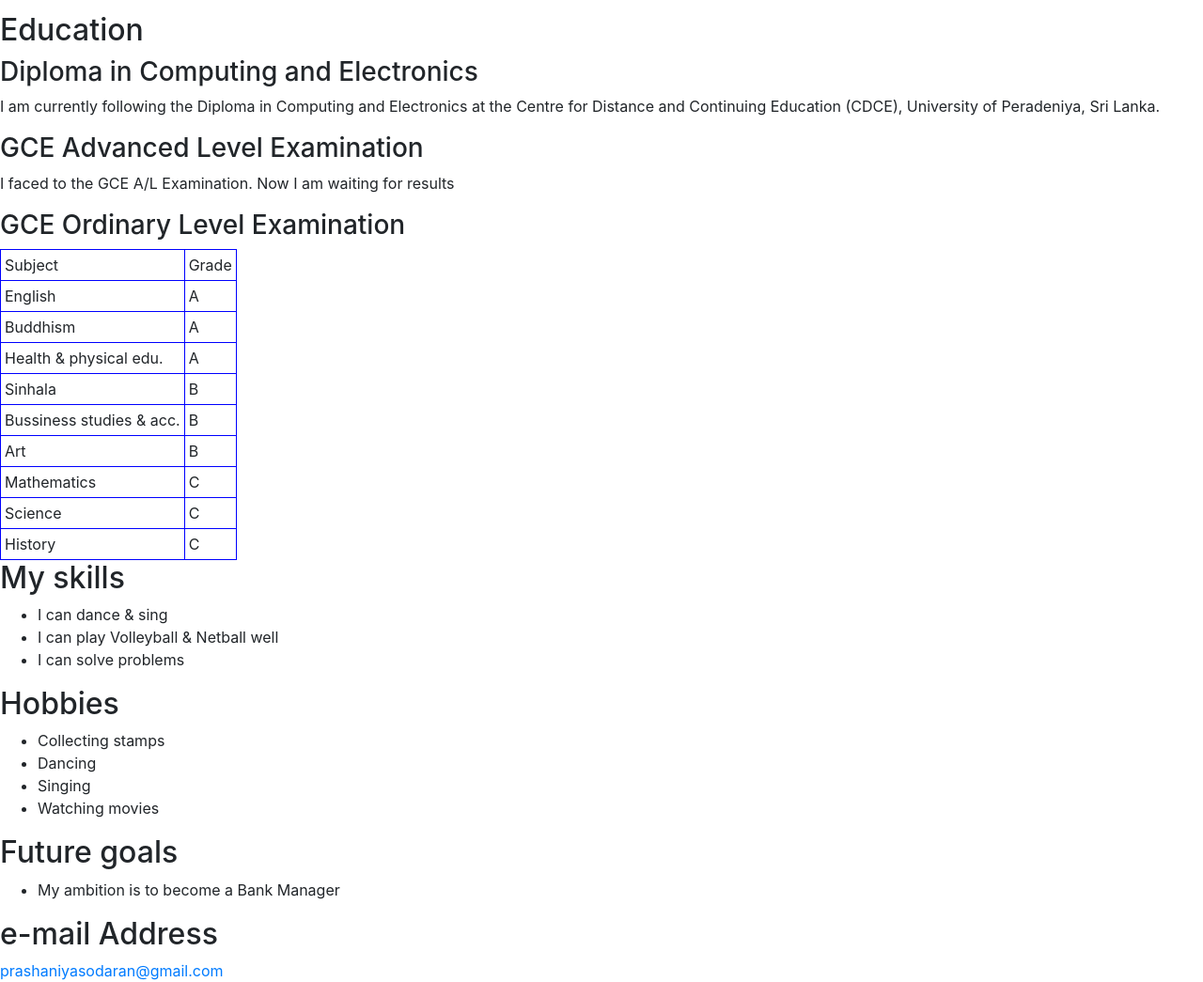
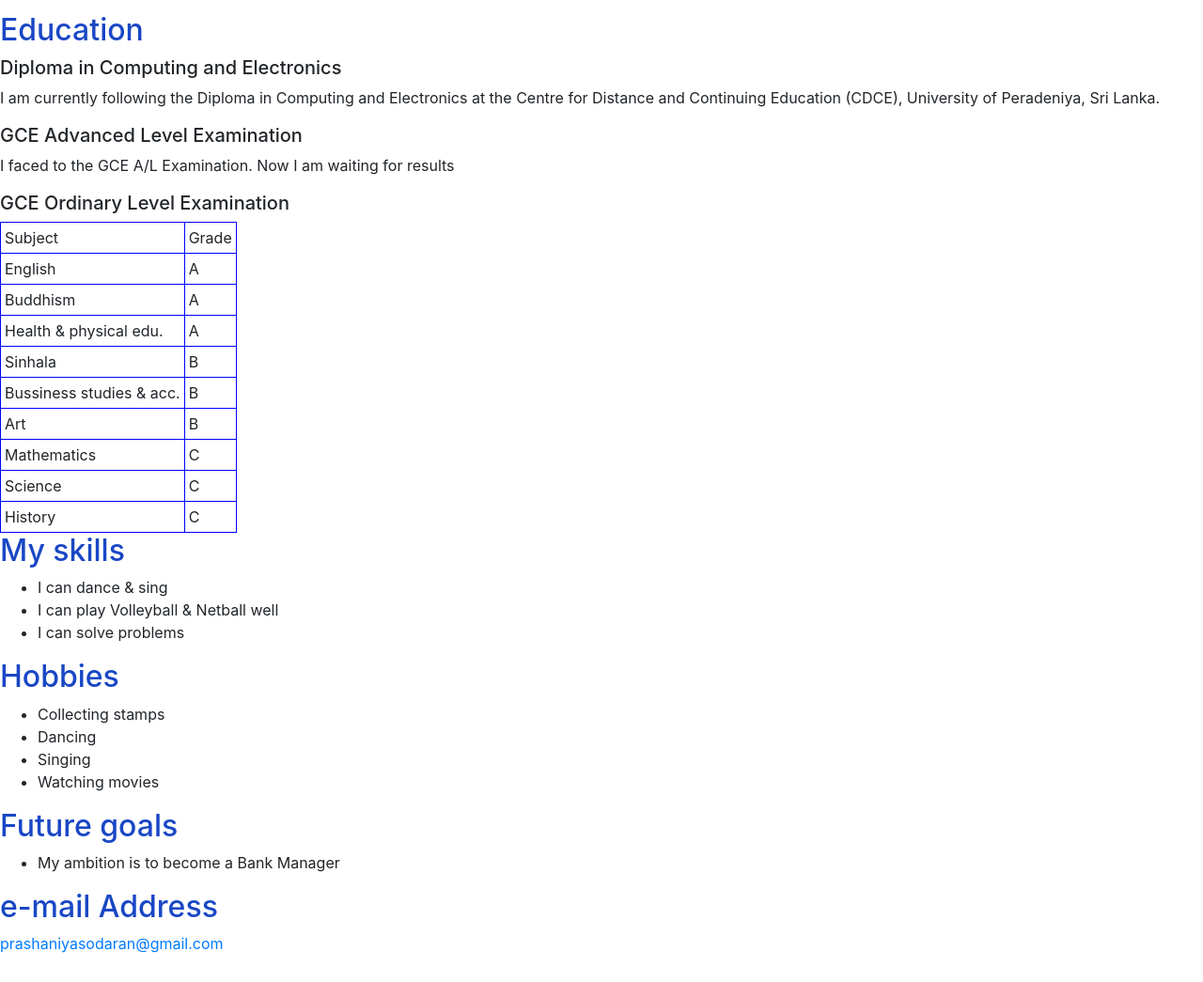
Before and after one commit to Prashanisathya/portfolio-website, a plain HTML site: page index.html in a window 1280 px wide. Shown: the part 483-1528 px from the top of the page at 94% size. After the commit the page ends 1499 px from the top, so only its background shows below. Drawn offline with nearby package versions, Linux system fonts and the light colour scheme.

Commit message:
update index.html

```diff
--- a/index.html
+++ b/index.html
@@ -10,7 +10,7 @@
         <style>
         @media(min-width:600px){
             body{
-                background-color: white;
+                background-color:white;
             }
         }
     </style>
@@ -55,7 +55,7 @@
         </div>
         <h1 id="title">Prashani's personal web page</h1>
         <div id="about">
-            <h2>About me </h2>
+            <h2 id>About me </h2>
             <!-- <ul>
                 <li><a href="#home">Home</a></li>
                 <li><a href="#news">News</a></li>
@@ -73,16 +73,16 @@
         </div>
 
         <div id="education">
-            <h2>Education</h2>
-            <h3>Diploma in Computing and Electronics</h3>
+            <h2 id="edu-title">Education</h2>
+            <h5 id="dip">Diploma in Computing and Electronics</h5>
             <p>I am currently following the Diploma in Computing and Electronics
                 at the Centre for Distance and Continuing Education (CDCE),
                 University of Peradeniya, Sri Lanka.</p>
 
-            <h3>GCE Advanced Level Examination</h3>
+            <h5 id="olevel">GCE Advanced Level Examination</h5>
             <p>I faced to the GCE A/L Examination. Now I am waiting for results</p>
 
-            <h3>GCE Ordinary Level Examination</h3>
+            <h5 id="alevel">GCE Ordinary Level Examination</h5>
             <table>
                 <thead>
                     <td>Subject</td>
@@ -140,7 +140,7 @@
         </div>
 
         <div id="skills">
-            <h2>My skills</h2>
+            <h2 id="skill-title">My skills</h2>
             <ul>
                 <li>I can dance & sing</li>
                 <li>I can play Volleyball & Netball well</li>
@@ -149,7 +149,7 @@
         </div>
 
         <div id="hobbies">
-            <h2>Hobbies</h2>
+            <h2 id="hobby-title">Hobbies</h2>
             <ul>
                 <li>Collecting stamps</li>
                 <li>Dancing</li>
@@ -159,14 +159,14 @@
         </div>
 
         <div id="goals">
-            <h2>Future goals</h2>
+            <h2 id="goal-title">Future goals</h2>
             <ul>
                 <li>My ambition is to become a Bank Manager</li>
             </ul>
         </div>
 
         <div id="contacts">
-            <h2>e-mail Address</h2>
+            <h2 id="contact-title">e-mail Address</h2>
             <a href="prashaniyasodaran@gmail.com">prashaniyasodaran@gmail.com</a>
         </div>
 
```
